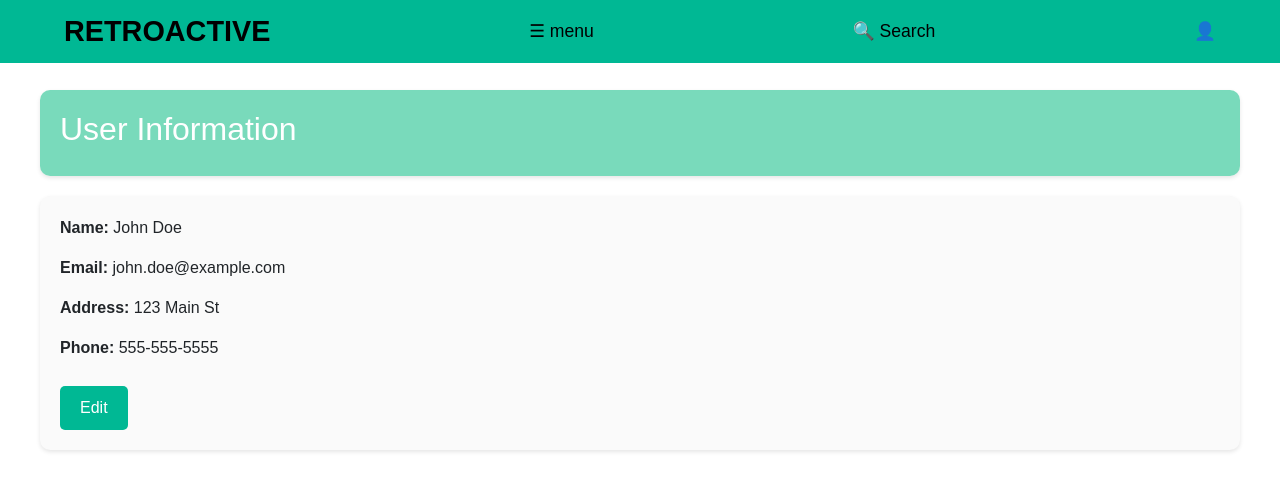
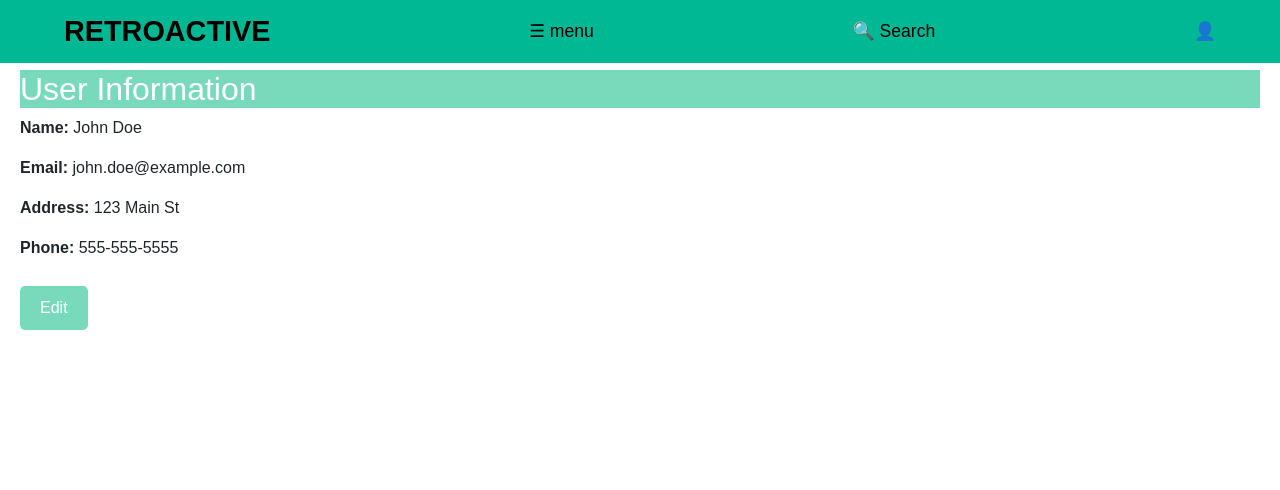
Before and after one commit to NahlSyareza/Retroactive-SBD, a React (Vite) app in the folder retroactive-frontend/: page /user-info in a window 1280 px wide. Shown: the top 490 px of the page. Built offline with nearby package versions, Linux system fonts and the light colour scheme; the HTML template or start-up script is replaced by a standard one.

Commit message:
Update UserInfoPage.css

```diff
--- a/retroactive-frontend/src/components/UserInfoPage.css
+++ b/retroactive-frontend/src/components/UserInfoPage.css
@@ -1,84 +1,154 @@
-@tailwind base;
-@tailwind components;
-@tailwind utilities;
+import React, { useState, useEffect } from 'react';
+import { useNavigate } from 'react-router-dom';
+import './UserInfoPage.css';
 
-body {
-  font-family: Arial, sans-serif;
-  margin: 0;
-  padding: 0;
-  box-sizing: border-box;
+interface UserData {
+  name: string;
+  email: string;
+  address: string;
+  phone: string;
 }
 
-.user-info-container {
-  padding: 20px;
+interface UserInfoPageProps {
+  userData: UserData | null;
 }
 
-.user-info-bubble {
-  background-color: #fff;
-  border-radius: 10px;
-  padding: 20px;
-  margin-bottom: 20px;
-  box-shadow: 0 2px 4px rgba(0, 0, 0, 0.1);
-}
+const UserInfoPage: React.FC<UserInfoPageProps> = ({ userData }) => {
+  const [isEditing, setIsEditing] = useState(false);
+  const [editedUserData, setEditedUserData] = useState<UserData | null>(userData);
+  const [newPassword, setNewPassword] = useState<string>('');
+  const navigate = useNavigate();
 
-.title-bubble {
-  background-color: #00b87e8a;
-}
+  useEffect(() => {
+    setEditedUserData(userData);
+  }, [userData]);
 
-.content-bubble {
-  background-color: #fafafa;
-}
+  const handleChange = (e: React.ChangeEvent<HTMLInputElement>) => {
+    const { name, value } = e.target;
+    if (editedUserData) {
+      setEditedUserData({
+        ...editedUserData,
+        [name]: value
+      });
+    }
+  };
 
-.form-group {
-  margin-bottom: 15px;
-}
+  const handlePasswordChange = (e: React.ChangeEvent<HTMLInputElement>) => {
+    setNewPassword(e.target.value);
+  };
 
-.form-group label {
-  display: block;
-  margin-bottom: 5px;
-}
+  const handleSave = async () => {
+    if (editedUserData) {
+      try {
+        const response = await fetch('http://localhost:1466/user/editProfile', {
+          method: 'POST',
+          headers: {
+            'Content-Type': 'application/json'
+          },
+          body: JSON.stringify({
+            newName: editedUserData.name,
+            newEmail: editedUserData.email,
+            newPassword: newPassword,
+            emailUser: userData?.email
+          })
+        });
 
-.form-group input {
-  width: 100%;
-  padding: 8px;
-  border: 1px solid #ccc;
-  border-radius: 5px;
-}
+        if (!response.ok) {
+          throw new Error('Failed to update profile');
+        }
 
-.nav-btn {
-  padding: 10px 20px;
-  background-color: #00b894;
-  color: #fff;
-  border: none;
-  cursor: pointer;
-  border-radius: 5px;
-  margin-top: 10px;
-}
+        const result = await response.json();
+        console.log('User data saved:', result.data);
+        setEditedUserData(result.data);
+        setIsEditing(false);
+      } catch (error) {
+        if (error instanceof Error) {
+          console.error('Error updating profile:', error.message);
+        } else {
+          console.error('An unknown error occurred');
+        }
+      }
+    }
+  };
 
-.nav-btn:hover {
-  background-color: #00a783;
-}
+  const handleTopUp = () => {
+    navigate('/top-up');
+  };
 
-.top-up-btn {
-  background-color: #00b894;
-}
+  if (!userData) {
+    return <div>Loading...</div>;
+  }
 
-.top-up-btn:hover {
-  background-color: #009e7a;
-}
+  return (
+    <div className="user-info-container">
+      <div className="user-info-bubble title-bubble">
+        <h2>User Information</h2>
+      </div>
+      <div className="user-info-bubble content-bubble">
+        {isEditing ? (
+          <div>
+            <div className="form-group">
+              <label><strong>Name:</strong></label>
+              <input
+                type="text"
+                name="name"
+                value={editedUserData?.name}
+                onChange={handleChange}
+              />
+            </div>
+            <div className="form-group">
+              <label><strong>Email:</strong></label>
+              <input
+                type="email"
+                name="email"
+                value={editedUserData?.email}
+                onChange={handleChange}
+              />
+            </div>
+            <div className="form-group">
+              <label><strong>Address:</strong></label>
+              <input
+                type="text"
+                name="address"
+                value={editedUserData?.address}
+                onChange={handleChange}
+              />
+            </div>
+            <div className="form-group">
+              <label><strong>Phone:</strong></label>
+              <input
+                type="text"
+                name="phone"
+                value={editedUserData?.phone}
+                onChange={handleChange}
+              />
+            </div>
+            <div className="form-group">
+              <label><strong>New Password:</strong></label>
+              <input
+                type="password"
+                name="password"
+                value={newPassword}
+                onChange={handlePasswordChange}
+              />
+            </div>
+            <button className="nav-btn" onClick={handleSave}>Save</button>
+          </div>
+        ) : (
+          <div>
+            <p><strong>Name:</strong> {userData.name}</p>
+            <p><strong>Email:</strong> {userData.email}</p>
+            <p><strong>Address:</strong> {userData.address}</p>
+            <p><strong>Phone:</strong> {userData.phone}</p>
+            <button className="nav-btn" onClick={() => setIsEditing(true)}>Edit</button>
+          </div>
+        )}
+      </div>
+      {!isEditing && (
+        <button className="nav-btn top-up-btn" onClick={handleTopUp}>Top Up</button>
+      )}
+    </div>
+  );
+};
 
-.edit-btn {
-  background-color: #f39c12;
-}
-
-.edit-btn:hover {
-  background-color: #e67e22;
-}
-
-.save-btn {
-  background-color: #27ae60;
-}
-
-.save-btn:hover {
-  background-color: #2ecc71;
-}
+export default UserInfoPage;
```
